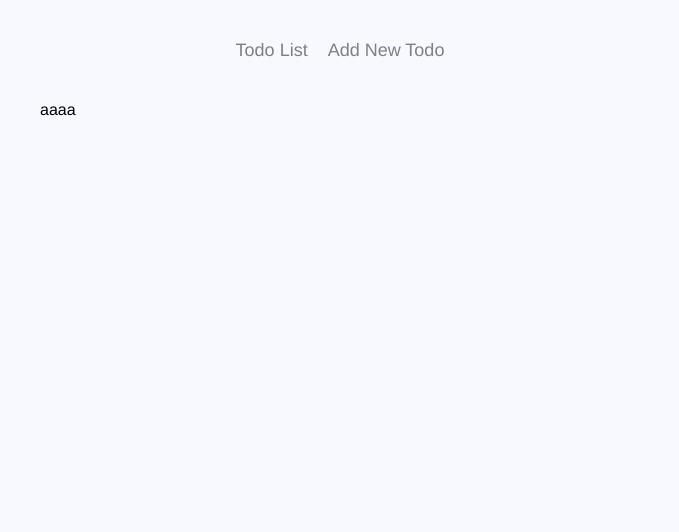
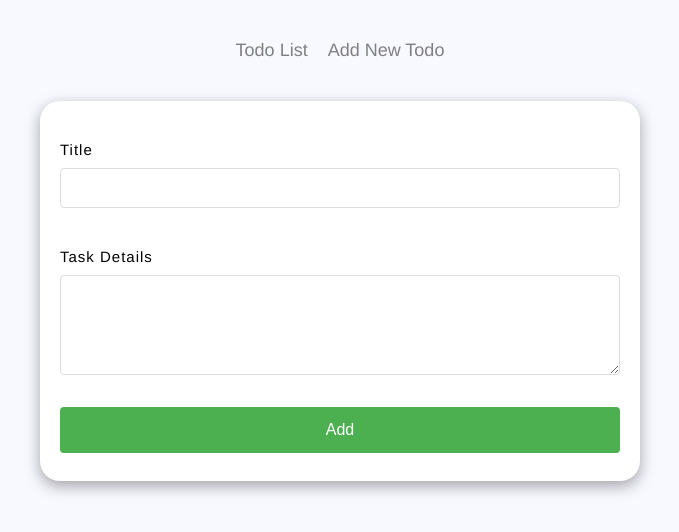
Before and after one commit to eflatuna/jira, a Vue app: page /task/1 in a window 1280 px wide. Shown: the top 532 px of the page, without its empty margins (300-979 px from the left). Built offline with nearby package versions, Linux system fonts and the light colour scheme; data requests are answered from the project's data file.

Commit message:
`Added form to EditTask.vue for editing tasks, including title and details fields, and a mounted lifecycle hook to fetch task data from the server.`

```diff
--- a/src/views/EditTask.vue
+++ b/src/views/EditTask.vue
@@ -1,9 +1,29 @@
 <template>
-	<div>aaaa</div>
+	<form @submit.prevent="handleSubmit()">
+		<label>Title</label>
+		<input type="text" v-model="title" required />
+		<label>Task Details</label>
+		<textarea v-model="details" required></textarea>
+		<button>Add</button>
+	</form>
 </template>
 
 <script>
-export default {};
+export default {
+	props: ["id"],
+	data() {
+		return {
+			title: "",
+			details: "",
+		};
+	},
+	mounted() {
+		fetch("http://localhost:3000/tasks/" + this.id)
+			.then((res) => res.json())
+			.then((data) => console.log(data))
+			.catch((err) => console.log(err.message));
+	},
+};
 </script>
 
 <style></style>
```
